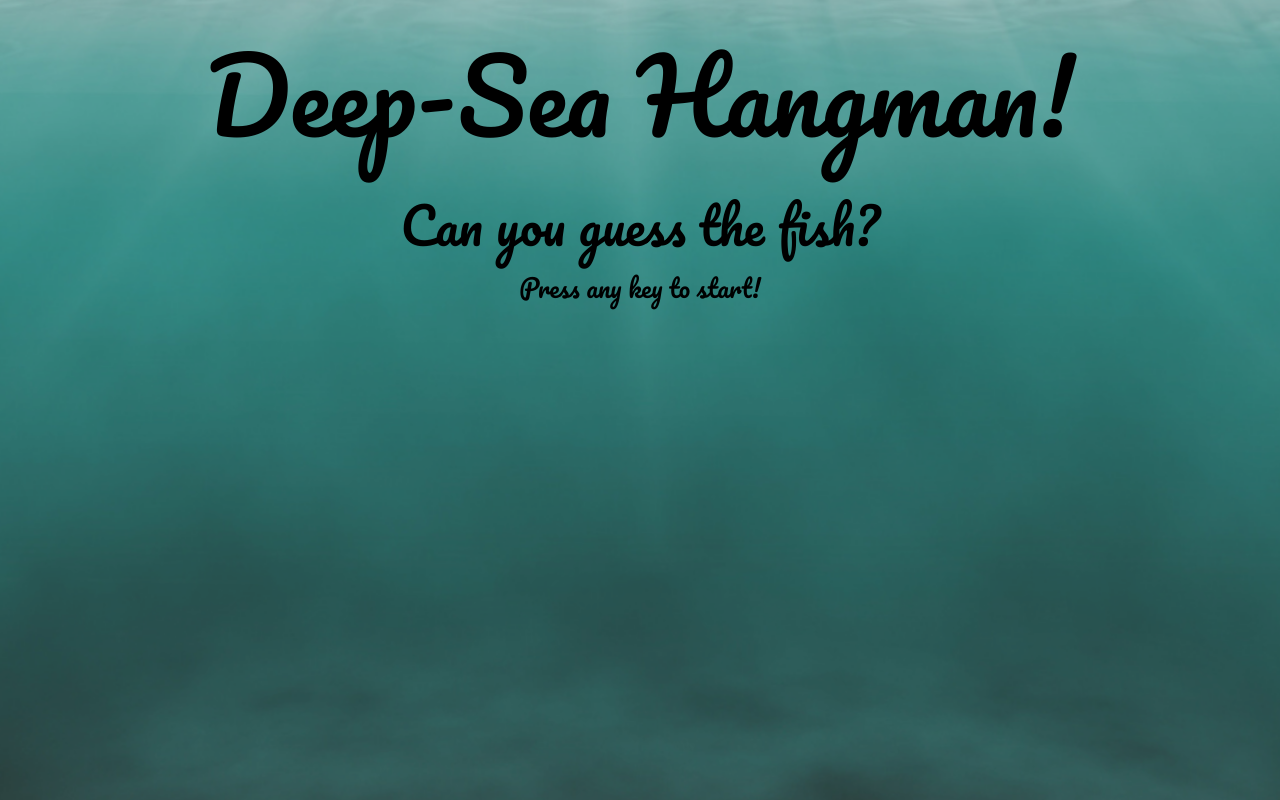
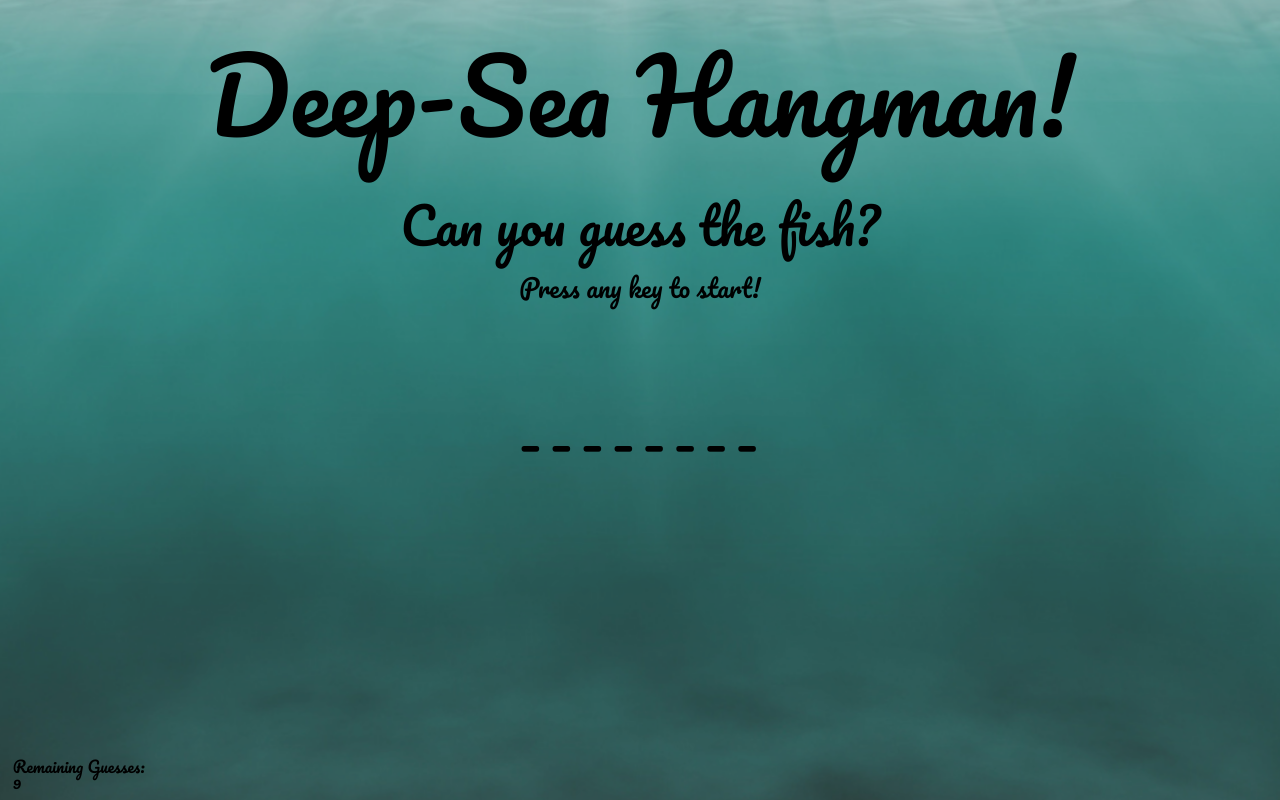
Before and after one commit to Nickmcd4/Word-Guess-Game, a plain HTML site: page index.html in a window 1280 px wide. Drawn offline with Linux system fonts and the light colour scheme.

Commit message:
started js coding

```diff
--- a/assets/css/style.css
+++ b/assets/css/style.css
@@ -74,3 +74,22 @@ html, body {
       width: 100%;
       padding-top: 275px;
   }
+
+  .text_3 {
+    font-family: 'Pacifico', cursive;
+    z-index: 1;
+    position: absolute;
+    margin: 0 auto;
+    font-size: 50px;
+    text-align: center;
+    width: 100%;
+    padding-top: 400px;
+}
+
+.info {
+    font-family: 'Pacifico', cursive;
+    z-index: 1;
+    position: absolute;
+    bottom: 10px;
+    margin-left: 1%;
+}
--- a/assets/javascript/game.js
+++ b/assets/javascript/game.js
@@ -1,2 +1,70 @@
+var fishTypes = ["cod", "guppy","shark", "trout", "eel", "mackerel", "salmon", "goldfish" ];
+var wins = 0;
+var loss = 0;
+var wrongLetter = [];
+var guessesLeft = 9;
+var underScores = [];
+var userGuesses = [];
+var randWord;
+
+function startGame() {
+    randWord = fishTypes[Math.floor(Math.random() * fishTypes.length)];
+    console.log(randWord);
+
+    for (var i = 0; i < randWord.length; i++){
+        console.log(i);
+        underScores.push(" _ ");
+    }
+    console.log(underScores);
+
+    document.getElementById ("guesses").innerHTML = underScores.join("");
+
+    //new game
+    wrongLetter = [];
+    guessesLeft = 9;
+
+    document.getElementById("RemainingGuesses").innerHTML = guessesLeft;
+}
+
+document.onkeyup = function (event) {
+    userGuesses = event.key;
+    console.log(userGuesses);
+}
+
+startGame();
+
+
+
+
+
+
+
+
+
+
+
+
+
+
+
+
+
+
+
+
+
+
+
+
+
+
+
+
+
+
+
+
+
+
 var sample = document.getElementById("foobar");
 sample.play();
--- a/index.html
+++ b/index.html
@@ -13,18 +13,18 @@
 <body>
  <audio id="foobar" src="assets/chunes/tycho.mp3" preload="auto"></audio>
 
-    <div class="page-container">
+     <div class="page-container">
         <div class="text"><h1>Deep-Sea Hangman!</h1></div>
         <div class="text_2"><h3>Can you guess the fish?</h3></div>
         <div class="blinking"><h3>Press any key to start!</h3></div>
+        <div class="text_3"><h3 id="guesses" >_ _ _ _ _ _ _</h3 ></div>
 
-        <img class="imgevento" src="assets/images/background.jpg" />
+        <div class="info"><pre><span><p>Remaining Guesses:</p><p id="RemainingGuesses">____</p></span></pre></div>
 
 
 
 
-
-
+        <img class="imgevento" src="assets/images/background.jpg" />
 
 
 
```
